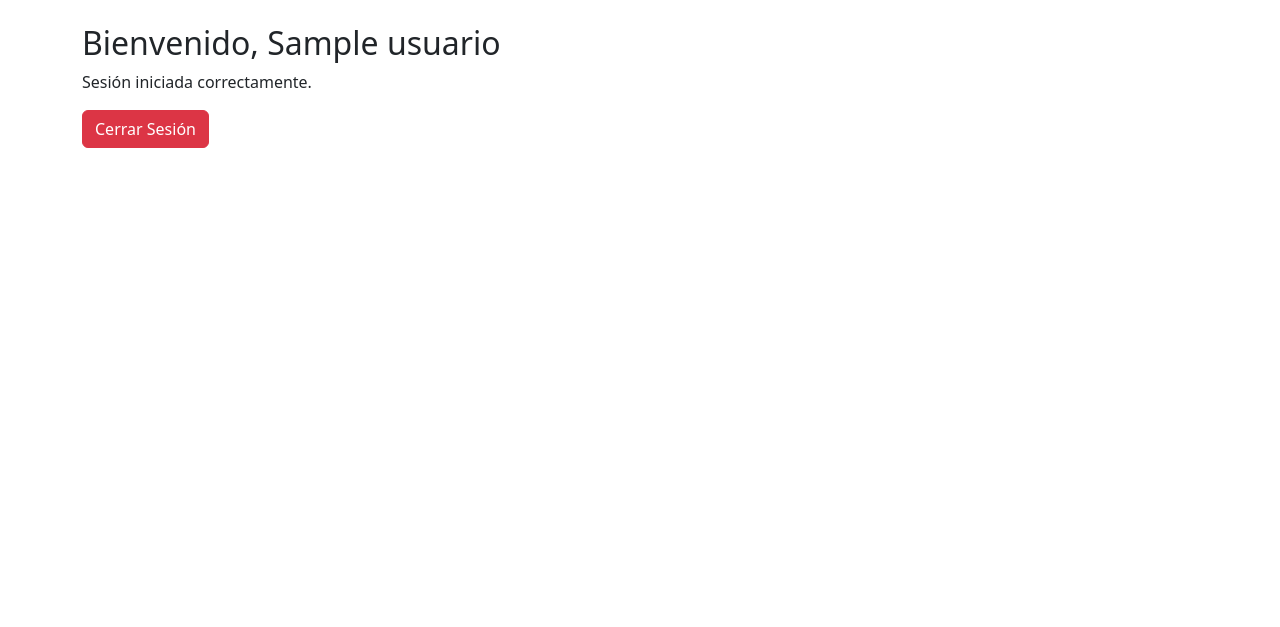
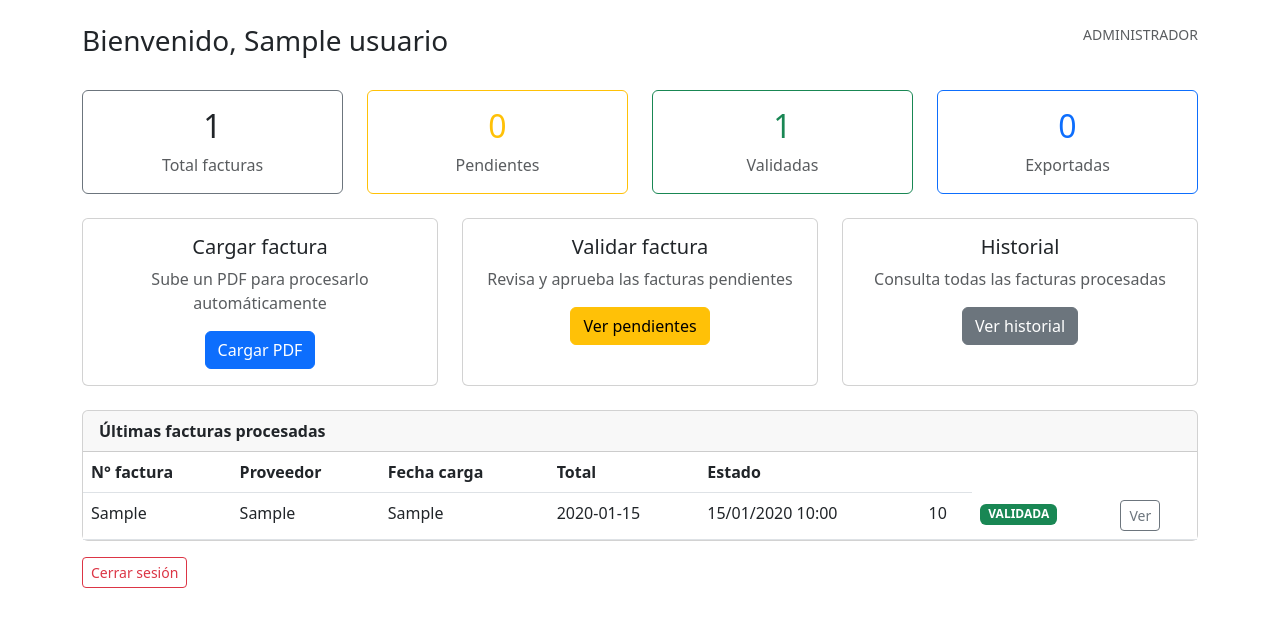
Before and after one commit to JoelRamirezB/quantum_app, a Flask app: page / in a window 1280 px wide. Shown: the top 627 px of the page. Run offline with Flask 3, Linux system fonts and the light colour scheme; a user stored in the database is signed in; tables that the repository leaves empty hold one stand-in row (values such as "Sample post").

Commit message:
Primera versión del módulo de historial, actualización del dashboard

```diff
--- a/app/__init__.py
+++ b/app/__init__.py
@@ -34,4 +34,7 @@ def create_app(config_class=Config):
     from app.routes.archivos import archivos as archivos_blueprint
     app.register_blueprint(archivos_blueprint)
 
+    from app.routes.historial import historial as historial_blueprint
+    app.register_blueprint(historial_blueprint)
+
     return app
--- a/app/routes/auth.py
+++ b/app/routes/auth.py
@@ -1,7 +1,7 @@
 from flask import Blueprint, render_template, request, redirect, url_for, flash, session
 from flask_login import login_user, logout_user, login_required, current_user
 from app import db, bcrypt
-from app.models import Usuario
+from app.models import Usuario, Factura
 
 auth = Blueprint('auth', __name__)
 
@@ -35,4 +35,18 @@ def logout():
 @auth.route('/')
 @login_required
 def dashboard():
-    return render_template('dashboard.html')
+
+    total_facturas = Factura.query.count()
+    pendientes = Factura.query.filter_by(estado='CARGADA').count()
+    validadas = Factura.query.filter_by(estado='VALIDADA').count()
+    exportadas = Factura.query.filter_by(estado='EXPORTADA').count()
+    ultimas_facturas =  Factura.query.order_by(Factura.fecha_carga.desc()).limit(5).all()
+
+    return render_template(
+        'dashboard.html',
+        total_facturas=total_facturas,
+        pendientes=pendientes,
+        validadas=validadas,
+        exportadas=exportadas,
+        ultimas_facturas=ultimas_facturas
+    )
--- a/app/templates/dashboard.html
+++ b/app/templates/dashboard.html
@@ -2,10 +2,133 @@
 {% block title %}Dashboard{% endblock %}
 {% block content %}
 <div class="container mt-4">
-    <h2>Bienvenido, {{ current_user.nombre_completo }}</h2>
-    <p>Sesión iniciada correctamente.</p>
-    <a href="{{ url_for('auth.logout') }}" class="btn btn-danger">
-        Cerrar Sesión
-    </a>
+    <div class="d-flex justify-content-between aling-items-center mb-4">
+        <h3>Bienvenido, {{ current_user.nombre_completo }}</h3>
+        <small class="text-muted">{{ current_user.rol }}</small>
+    </div>
+    <div class="row mb-4">
+        <div class="col-md-3">
+            <div class="card text-center border-secondary">
+                <div class="card-body">
+                    <h2>{{ total_facturas }}</h2>
+                    <p class="text-muted mb-0">Total facturas</p>
+                </div>
+            </div>
+        </div>
+        <div class="col-md-3">
+            <div class="card text-center border-warning">
+                <div class="card-body">
+                    <h2 class="text-warning">{{ pendientes }}</h2>
+                    <p class="text-muted mb-0">Pendientes</p>
+                </div>
+            </div>
+        </div>
+        <div class="col-md-3">
+            <div class="card text-center border-success">
+                <div class="card-body">
+                    <h2 class="text-success">{{ validadas }}</h2>
+                    <p class="text-muted mb-0">Validadas</p>
+                </div>
+            </div>
+        </div>
+        <div class="col-md-3">
+            <div class="card text-center border-primary">
+                <div class="card-body">
+                    <h2 class="text-primary">{{ exportadas }}</h2>
+                    <p class="text-muted mb-0">Exportadas</p>
+                </div>
+            </div>
+        </div>
+    </div>
+    <div class="row mb-4">
+        <div class="col-md-4">
+            <div class="card h-100">
+                <div class="card-body text-center">
+                    <h5 class="card-tittle">Cargar factura</h5>
+                    <p class="text-muted">Sube un PDF para procesarlo automáticamente</p>
+                    <a href="{{ url_for('carga.subir_factura') }}" class="btn btn-primary">Cargar PDF</a>
+                </div>
+            </div>
+        </div>
+        <div class="col-md-4">
+            <div class="card h-100">
+                <div class="card-body text-center">
+                    <h5 class="card-tittle">Validar factura</h5>
+                    <p class="text-muted">Revisa y aprueba las facturas pendientes</p>
+                    <a href="{{ url_for('validacion.lista_validacion') }}" class="btn btn-warning">
+                        Ver pendientes
+                        {% if pendientes > 0 %}
+                        <span class="badge bg-danger ms-1">{{ pendientes }}</span>
+                        {% endif %}
+                    </a>
+                </div>
+            </div>
+        </div>
+        <div class="col-md-4">
+            <div class="card h-100">
+                <div class="card-body text-center">
+                    <h5 class="card-tittle">Historial</h5>
+                    <p class="text-muted">Consulta todas las facturas procesadas</p>
+                    <a href="{{ url_for('historial.ver_historial') }}" class="btn btn-secondary">Ver historial</a>
+                </div>
+            </div>
+        </div>
+    </div>
+    <div class="card">
+        <div class="card-header">
+            <strong>Últimas facturas procesadas</strong>
+        </div>
+        <div class="card-body p-0">
+            {% if ultimas_facturas %}
+            <table class="table table-hover mb-0">
+                <thead>
+                    <tr>
+                        <th>N° factura</th>
+                        <th>Proveedor</th>
+                        <th>Fecha carga</th>
+                        <th>Total</th>
+                        <th>Estado</th>
+                        <th></th>
+                    </tr>
+                </thead>
+                <tbody>
+                    {% for factura in ultimas_facturas %}
+                    <tr>
+                        <td>{{ factura.numero_factura }}</td>
+                        <td>{{ factura.proveedor or 'Sin proveedor' }}</td>
+                        <td>{{ factura.nit_proveedor }}</td>
+                        <td>{{ factura.fecha_emision or 'Sin fecha' }}</td>
+                        <td>{{ factura.fecha_carga.strftime('%d/%m/%Y %H:%M') }}</td>
+                        <td>{{ '{:,.0f}'.format(factura.total_pagar or 0) }}</td>
+                        <td>
+                            {% if factura.estado == 'CARGADA' %}
+                            <span class="badge bg-warning text-dark">CARGADA</span>
+                            {% elif factura.estado == 'VALIDADA' %}
+                            <span class="badge bg-success">VALIDADA</span>
+                            {% elif factura.estado == 'EXPORTADA' %}
+                            <span class="badge bg-primary">EXPORTADA</span>
+                            {% elif factura.estado == 'ERROR' %}
+                            <span class="badge bg-danger">ERROR</span>
+                            {% endif %}
+                        </td>
+                        <td>
+                            <a href="{{ url_for('validacion.ver_factura', id_factura=factura.id_factura) }}" class="btn btn-sm btn-outline-secondary">Ver</a>
+                        </td>
+                    </tr>
+                    {% endfor %}
+                </tbody>
+            </table>
+            {% else  %}
+            <div class="p-3 text-muted">
+                No hay facturas procesadas.
+            </div>
+            {% endif %}
+        </div>
+    </div>
+    <div class="mt-3">
+        <a href="{{ url_for('auth.logout') }}" class="btn btn-outline-danger btn-sm">
+            Cerrar sesión
+        </a>
+    </div>
 </div>
 {% endblock %}
```
Also changed, not shown: app/routes/historial.py (added, +46 -0 lines), app/templates/historial.html (added, +105 -0 lines), test_db.py (line endings or trailing spaces).
